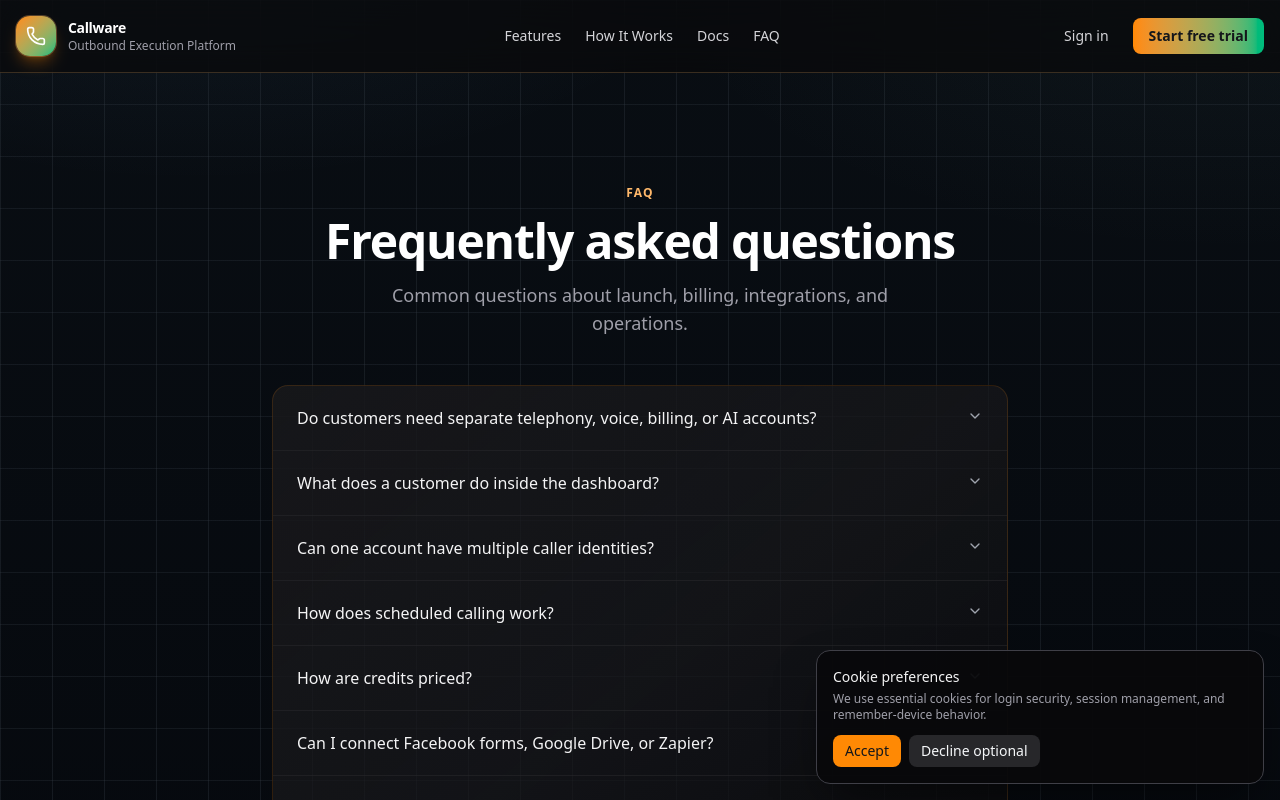
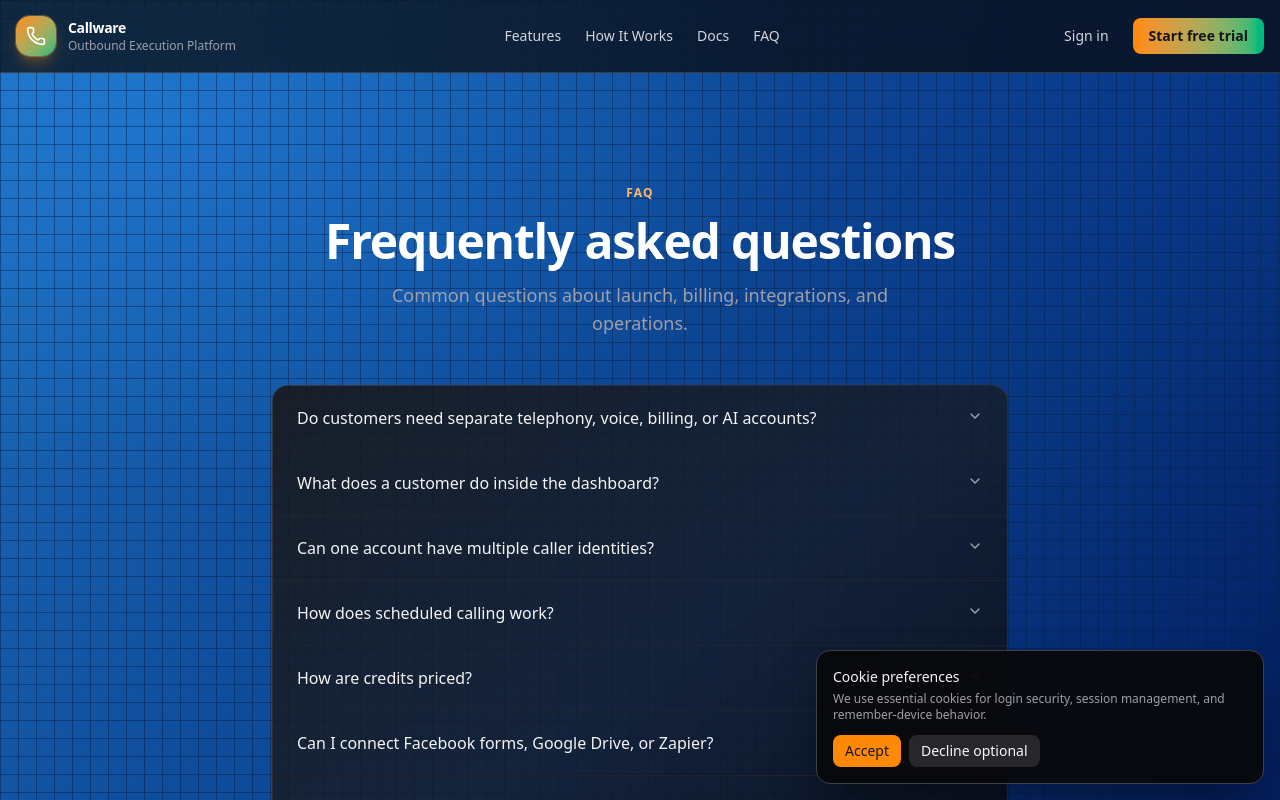
Before and after one commit to ezz-ae/Auto-Caller, a Next.js app: page /faq in a window 1280 px wide. Shown: the top 800 px of the page. Built offline with nearby package versions, Linux system fonts and the light colour scheme.

Commit message:
Match reference blue grid background with tighter cells and brighter gradient

```diff
--- a/src/app/globals.css
+++ b/src/app/globals.css
@@ -133,12 +133,12 @@ body {
 
 .dark body {
   background-image:
-    linear-gradient(to right, oklch(0.39 0.02 252 / 0.34) 1px, transparent 1px),
-    linear-gradient(to bottom, oklch(0.39 0.02 252 / 0.3) 1px, transparent 1px),
-    radial-gradient(840px 440px at 14% -8%, oklch(0.76 0.1 243 / 0.08), transparent 66%),
-    radial-gradient(980px 540px at 96% -8%, oklch(0.69 0.06 188 / 0.07), transparent 66%),
-    linear-gradient(180deg, oklch(0.16 0.014 252) 0%, oklch(0.125 0.012 258) 100%);
-  background-size: 52px 52px, 52px 52px, auto, auto, auto;
+    linear-gradient(to right, rgba(6, 30, 74, 0.55) 1px, transparent 1px),
+    linear-gradient(to bottom, rgba(6, 30, 74, 0.55) 1px, transparent 1px),
+    radial-gradient(900px 560px at 12% 10%, rgba(42, 150, 255, 0.42), transparent 64%),
+    radial-gradient(1100px 640px at 98% 4%, rgba(13, 56, 157, 0.28), transparent 70%),
+    linear-gradient(125deg, #1e6fbc 0%, #0f4e9c 30%, #07357f 58%, #041f61 78%, #02123f 100%);
+  background-size: 18px 18px, 18px 18px, auto, auto, auto;
   background-attachment: fixed;
 }
 
@@ -161,12 +161,12 @@ body {
 
 .cw-editor-marketing {
   background-image:
-    linear-gradient(to right, oklch(0.39 0.02 252 / 0.28) 1px, transparent 1px),
-    linear-gradient(to bottom, oklch(0.39 0.02 252 / 0.24) 1px, transparent 1px),
-    radial-gradient(860px 460px at 15% -8%, oklch(0.76 0.1 243 / 0.08), transparent 66%),
-    radial-gradient(920px 520px at 96% -6%, oklch(0.69 0.06 188 / 0.07), transparent 66%),
-    linear-gradient(180deg, oklch(0.16 0.014 252) 0%, oklch(0.125 0.012 258) 100%);
-  background-size: 52px 52px, 52px 52px, auto, auto, auto;
+    linear-gradient(to right, rgba(6, 30, 74, 0.48) 1px, transparent 1px),
+    linear-gradient(to bottom, rgba(6, 30, 74, 0.48) 1px, transparent 1px),
+    radial-gradient(940px 560px at 14% 8%, rgba(42, 150, 255, 0.34), transparent 66%),
+    radial-gradient(980px 580px at 98% 2%, rgba(13, 56, 157, 0.26), transparent 70%),
+    linear-gradient(125deg, #1e6fbc 0%, #0f4e9c 30%, #07357f 58%, #041f61 78%, #02123f 100%);
+  background-size: 18px 18px, 18px 18px, auto, auto, auto;
 }
 
 .scrollbar-thin {
```
